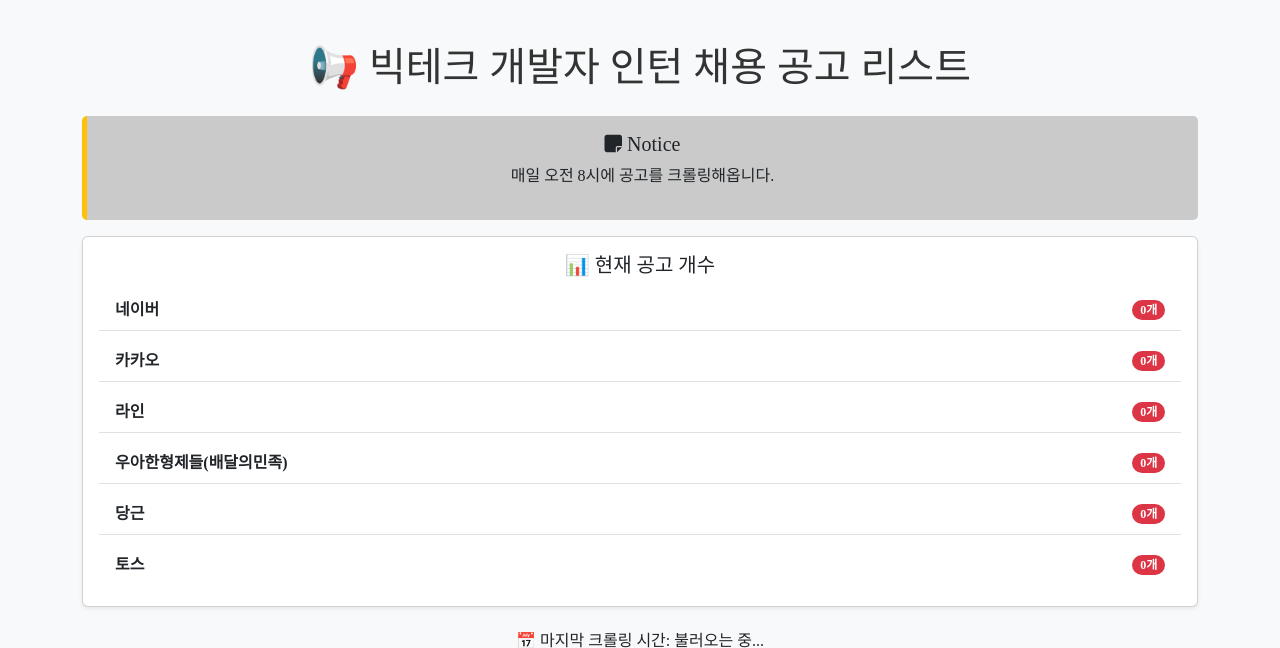
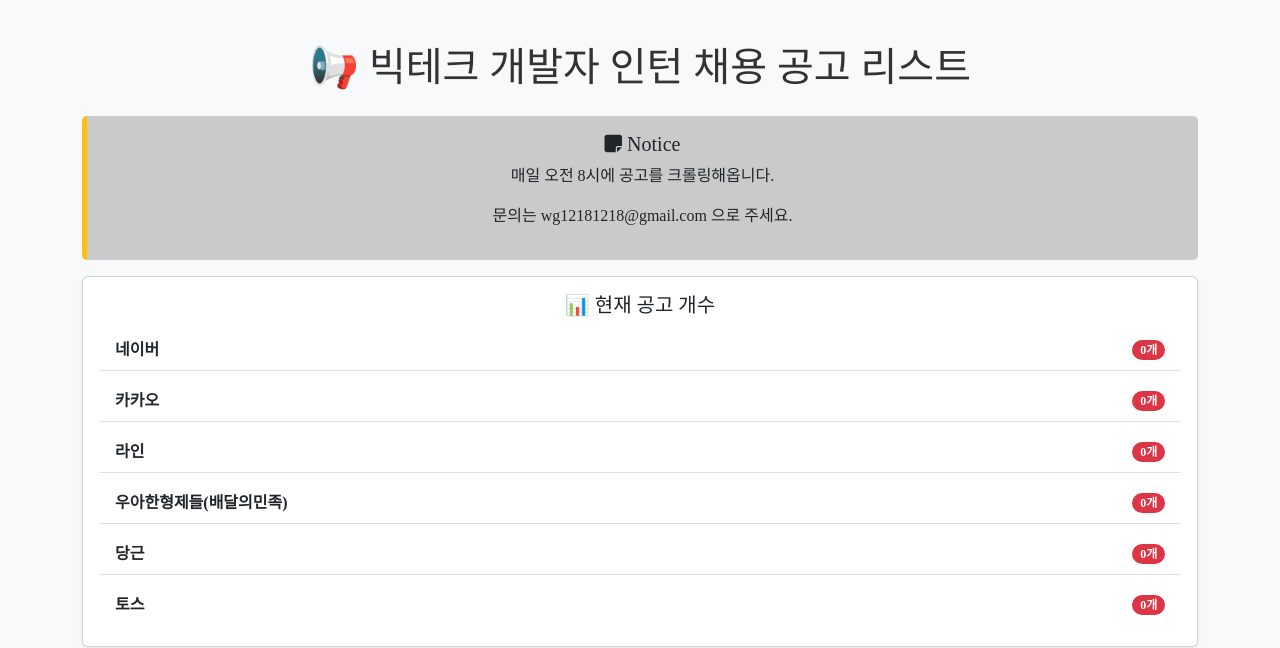
Before and after one commit to Anas-wg/bigtech_intern_crawler, a Flask app: page / in a window 1280 px wide. Shown: the top 648 px of the page. Run offline with Flask 3, Linux system fonts and the light colour scheme; data that the repository does not hold is empty; some libraries are stand-ins or nearby versions; some web fonts are replaced.

Commit message:
UI : 문의 메일 추가

```diff
--- a/intern_zip/templates/index.html
+++ b/intern_zip/templates/index.html
@@ -132,6 +132,7 @@
       <div class="callout callout-warning">
         <h5><i class="fa-solid fa-note-sticky"></i> Notice</h5>
         <p>매일 오전 8시에 공고를 크롤링해옵니다.</p>
+        <p>문의는 wg12181218@gmail.com 으로 주세요.</p>
       </div>
 
       <!-- 🔹 회사별 공고 개수 (카드 스타일 적용) -->
```
